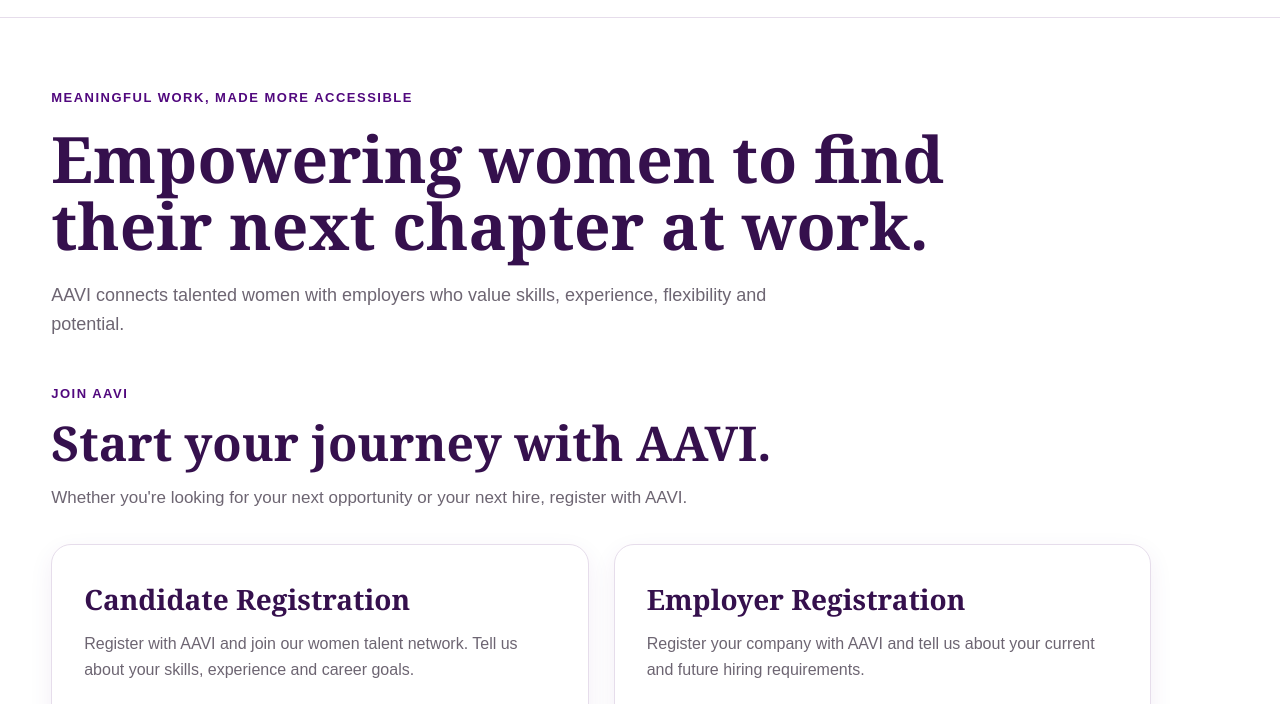
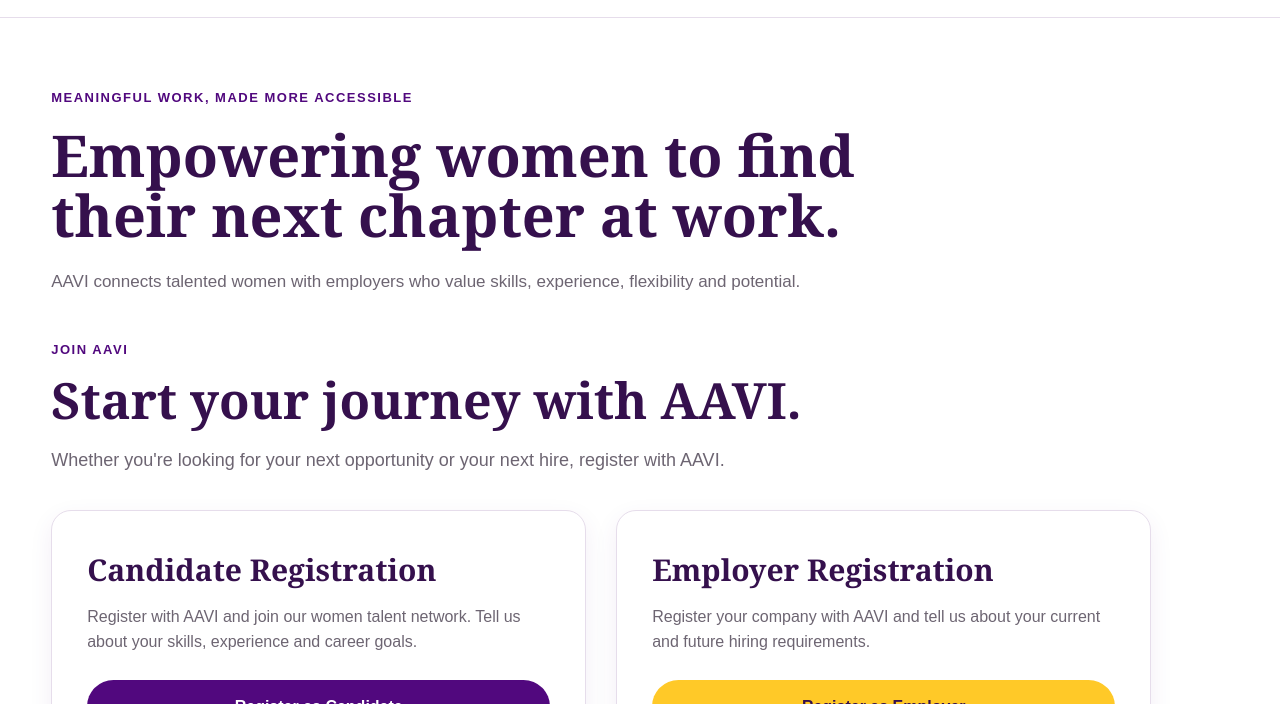
Before and after one commit to PD-aavi/aavi-website, a plain HTML site: page index.html in a window 1280 px wide. Shown: the part 73-777 px from the top of the page. Drawn offline with Linux system fonts and the light colour scheme.

Commit message:
Clean up HTML comments and adjust styles
Refactor comments and update styles for consistency.

```diff
--- a/index.html
+++ b/index.html
@@ -53,9 +53,10 @@ a {
     margin: 0 auto;
 }
 
-/* =========================
+
+/* ================================
    HEADER
-========================= */
+================================ */
 
 header {
     background: var(--white);
@@ -73,7 +74,8 @@ header {
     gap: 30px;
 }
 
-/* TOP-LEFT AAVI LOGO */
+/* AAVI LOGO */
+
 .header-logo {
     display: flex;
     align-items: center;
@@ -89,6 +91,7 @@ header {
     box-shadow: none;
     background: transparent;
 }
+
 
 /* NAVIGATION */
 
@@ -114,12 +117,13 @@ header {
 
 .nav-register:hover {
     background: var(--purple-dark);
-    color: var(--white) !important;
+    color: var(--white);
 }
 
-/* =========================
+
+/* ================================
    HERO
-========================= */
+================================ */
 
 .hero {
     background: var(--white);
@@ -141,7 +145,7 @@ header {
 
 .hero h1 {
     font-family: Georgia, "Times New Roman", serif;
-    font-size: clamp(42px, 5vw, 66px);
+    font-size: clamp(42px, 4.5vw, 64px);
     line-height: 1.05;
     color: var(--purple-dark);
     margin-bottom: 22px;
@@ -150,15 +154,16 @@ header {
 }
 
 .hero-text {
-    font-size: 18px;
+    font-size: 17px;
     color: var(--muted);
     max-width: 760px;
     margin-bottom: 45px;
 }
 
-/* =========================
-   JOIN AAVI IN HERO
-========================= */
+
+/* ================================
+   JOIN AAVI
+================================ */
 
 .hero-register {
     margin-top: 20px;
@@ -176,43 +181,49 @@ header {
 .hero-register h2 {
     font-family: Georgia, "Times New Roman", serif;
     color: var(--purple-dark);
-    font-size: clamp(32px, 4vw, 48px);
+    font-size: clamp(34px, 4vw, 50px);
     line-height: 1.1;
-    margin-bottom: 15px;
+    margin-bottom: 18px;
 }
 
 .hero-register-intro {
+    max-width: 680px;
     color: var(--muted);
-    font-size: 17px;
-    max-width: 680px;
-    margin-bottom: 32px;
+    font-size: 18px;
+    margin-bottom: 35px;
 }
+
+
+/* REGISTRATION CARDS */
 
 .forms-grid {
     display: grid;
     grid-template-columns: repeat(2, 1fr);
-    gap: 25px;
+    gap: 30px;
 }
 
 .form-card {
     background: var(--white);
     border-radius: 20px;
-    padding: 32px;
+    padding: 35px;
     border: 1px solid var(--border);
     box-shadow: 0 8px 25px rgba(81, 8, 126, 0.07);
 }
 
 .form-card h3 {
     font-family: Georgia, "Times New Roman", serif;
-    font-size: 28px;
+    font-size: 30px;
     color: var(--purple-dark);
     margin-bottom: 10px;
 }
 
 .form-card > p {
     color: var(--muted);
-    margin-bottom: 24px;
+    margin-bottom: 25px;
 }
+
+
+/* BUTTONS */
 
 .btn {
     display: inline-flex;
@@ -251,9 +262,10 @@ header {
     text-align: center;
 }
 
-/* =========================
+
+/* ================================
    SECTION HEADINGS
-========================= */
+================================ */
 
 .section {
     padding: 90px 0;
@@ -282,9 +294,10 @@ header {
     font-size: 18px;
 }
 
-/* =========================
+
+/* ================================
    OPPORTUNITIES
-========================= */
+================================ */
 
 .opportunities {
     background: var(--cream);
@@ -322,9 +335,10 @@ header {
     color: var(--muted);
 }
 
-/* =========================
+
+/* ================================
    HOW AAVI WORKS
-========================= */
+================================ */
 
 .how-aavi {
     background: var(--purple);
@@ -378,9 +392,10 @@ header {
     margin-bottom: 8px;
 }
 
-/* =========================
+
+/* ================================
    SERVICES
-========================= */
+================================ */
 
 .services {
     background: var(--white);
@@ -411,9 +426,10 @@ header {
     font-size: 14px;
 }
 
-/* =========================
+
+/* ================================
    CTA
-========================= */
+================================ */
 
 .cta {
     background: var(--cream);
@@ -431,9 +447,10 @@ header {
     color: var(--muted);
 }
 
-/* =========================
+
+/* ================================
    FOOTER
-========================= */
+================================ */
 
 footer {
     background: var(--purple-dark);
@@ -490,9 +507,10 @@ footer {
     font-size: 13px;
 }
 
-/* =========================
+
+/* ================================
    TABLET
-========================= */
+================================ */
 
 @media (max-width: 900px) {
 
@@ -514,7 +532,7 @@ footer {
     }
 
     .hero h1 {
-        font-size: 48px;
+        font-size: 46px;
     }
 
     .cards {
@@ -534,9 +552,10 @@ footer {
     }
 }
 
-/* =========================
+
+/* ================================
    MOBILE
-========================= */
+================================ */
 
 @media (max-width: 600px) {
 
@@ -544,7 +563,6 @@ footer {
         min-height: 75px;
     }
 
-    /* Larger mobile logo */
     .header-logo img {
         width: 125px;
     }
@@ -555,10 +573,6 @@ footer {
 
     .hero {
         padding: 45px 0 55px;
-    }
-
-    .hero-content {
-        max-width: 100%;
     }
 
     .hero-eyebrow {
@@ -617,14 +631,15 @@ footer {
 
 <body>
 
-<!-- =========================
+
+<!-- ================================
      HEADER
-========================= -->
+================================ -->
 
 <header>
+
     <div class="container navbar">
 
-        <!-- AAVI LOGO -->
         <a href="#about" class="header-logo">
             <img src="aavi-logo.png" alt="AAVI">
         </a>
@@ -654,12 +669,13 @@ footer {
         </nav>
 
     </div>
+
 </header>
 
 
-<!-- =========================
+<!-- ================================
      HERO
-========================= -->
+================================ -->
 
 <section class="hero" id="about">
 
@@ -701,7 +717,8 @@ footer {
 
                 <div class="forms-grid">
 
-                    <!-- CANDIDATE -->
+
+                    <!-- CANDIDATE REGISTRATION -->
 
                     <div class="form-card">
 
@@ -710,24 +727,23 @@ footer {
                         </h3>
 
                         <p>
-                            Register with AAVI and join our women talent
-                            network. Tell us about your skills, experience
-                            and career goals.
+                            Register with AAVI and join our women talent network.
+                            Tell us about your skills, experience and career goals.
                         </p>
 
-                        <a href="https://docs.google.com/forms/d/e/1FAIpQLSchcEmnnjAbIYZv9PKBXxVREQuPG4-FGRl2g2vfXHn7iRZ2Ng/viewform"
-                           class="btn btn-primary form-submit"
-                           target="_blank"
-                           rel="noopener noreferrer">
-
+                        <a
+                            href="https://docs.google.com/forms/d/e/1FAIpQLSchcEmnnjAbIYZv9PKBXxVREQuPG4-FGRl2g2vfXHn7iRZ2Ng/viewform"
+                            class="btn btn-primary form-submit"
+                            target="_blank"
+                            rel="noopener noreferrer"
+                        >
                             Register as Candidate
-
                         </a>
 
                     </div>
 
 
-                    <!-- EMPLOYER -->
+                    <!-- EMPLOYER REGISTRATION -->
 
                     <div class="form-card">
 
@@ -736,17 +752,17 @@ footer {
                         </h3>
 
                         <p>
-                            Register your company with AAVI and tell us
-                            about your current and future hiring requirements.
+                            Register your company with AAVI and tell us about
+                            your current and future hiring requirements.
                         </p>
 
-                        <a href="https://docs.google.com/forms/d/e/1FAIpQLSe-Ni_XlfHEPpFGjr0yh8wwvpTU_lxfBQgit_7T2DhzSW2PGQ/viewform"
-                           class="btn btn-client form-submit"
-                           target="_blank"
-                           rel="noopener noreferrer">
-
+                        <a
+                            href="https://docs.google.com/forms/d/e/1FAIpQLSe-Ni_XlfHEPpFGjr0yh8wwvpTU_lxfBQgit_7T2DhzSW2PGQ/viewform"
+                            class="btn btn-client form-submit"
+                            target="_blank"
+                            rel="noopener noreferrer"
+                        >
                             Register as Employer
-
                         </a>
 
                     </div>
@@ -762,9 +778,9 @@ footer {
 </section>
 
 
-<!-- =========================
+<!-- ================================
      OPPORTUNITIES
-========================= -->
+================================ -->
 
 <section class="section opportunities" id="opportunities">
 
@@ -786,6 +802,7 @@ footer {
 
 
         <div class="cards">
+
 
             <div class="card">
 
@@ -840,6 +857,7 @@ footer {
 
             </div>
 
+
         </div>
 
     </div>
@@ -847,9 +865,9 @@ footer {
 </section>
 
 
-<!-- =========================
+<!-- ================================
      HOW AAVI WORKS
-========================= -->
+================================ -->
 
 <section class="section how-aavi" id="how-aavi-works">
 
@@ -951,6 +969,7 @@ footer {
 
             </div>
 
+
         </div>
 
     </div>
@@ -958,9 +977,9 @@ footer {
 </section>
 
 
-<!-- =========================
+<!-- ================================
      SERVICES
-========================= -->
+================================ -->
 
 <section class="section services" id="services">
 
@@ -1089,6 +1108,7 @@ footer {
 
             </div>
 
+
         </div>
 
     </div>
@@ -1096,9 +1116,9 @@ footer {
 </section>
 
 
-<!-- =========================
+<!-- ================================
      CTA
-========================= -->
+================================ -->
 
 <section class="section cta">
 
@@ -1113,7 +1133,10 @@ footer {
             AAVI is here to help you take the next step.
         </p>
 
-        <a href="#register" class="btn btn-primary">
+        <a
+            href="#register"
+            class="btn btn-primary"
+        >
             Get Started
         </a>
 
@@ -1122,9 +1145,9 @@ footer {
 </section>
 
 
-<!-- =========================
+<!-- ================================
      FOOTER
-========================= -->
+================================ -->
 
 <footer>
 
@@ -1187,6 +1210,7 @@ footer {
 
             </div>
 
+
         </div>
 
 
@@ -1198,5 +1222,6 @@ footer {
 
 </footer>
 
+
 </body>
 </html>
```
